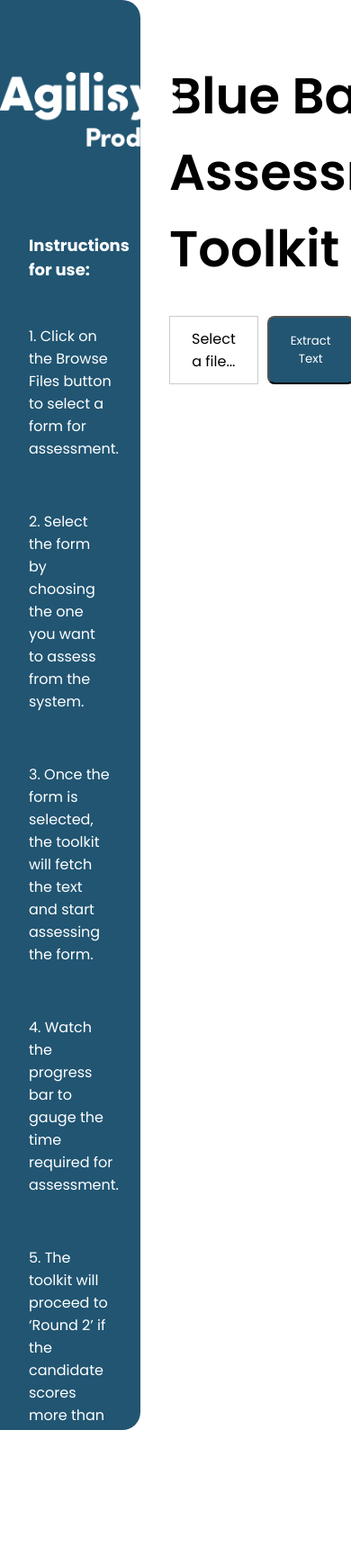
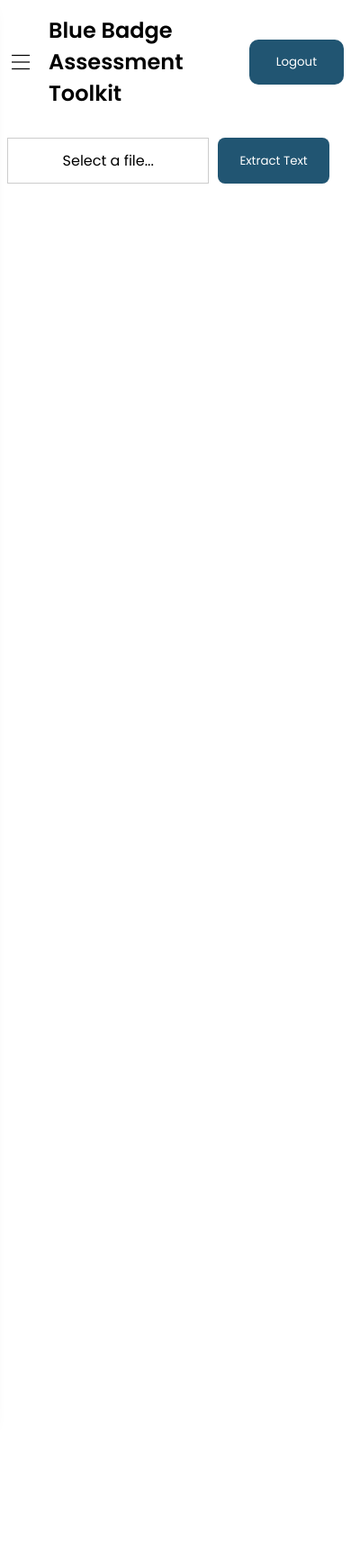
Before and after one commit to Ahsan-Nayaz/blue-badge-flask, a Python web app: template app/templates/main.html in a window 390 px wide. Shown: the top 1739 px of the page at 90% size. After the commit the page ends 204 px from the top, so only its background shows below. Run offline with Jinja, Linux system fonts and the light colour scheme; the template is opened without the code that fills it, so the values that code supplies are empty.

Commit message:
ui responsiveness added

```diff
--- a/app/static/script.js
+++ b/app/static/script.js
@@ -3,12 +3,24 @@ const form = document.getElementById("upload-file-form");
 const scoreBtn = document.getElementById("score-btn");
 const round2Wrapper = document.getElementById("round2-wrapper");
 const round2ScoreBtn = document.getElementById("check-round2-btn");
-const extractedTextContainer = document.querySelector(
-    ".extracted-text-container"
-);
-var fileInput  = document.querySelector( ".input-file" ),
-button     = document.querySelector( ".input-file-trigger" ),
+const extractedTextContainer = document.querySelector(".extracted-text-container");
+const fileInput = document.querySelector(".input-file"),
+  button = document.querySelector(".input-file-trigger"),
   the_return = document.querySelector(".file-return");
+const menuBtn = document.getElementById("menu-btn");
+const sidebar = document.getElementById("sidebar");
+const clonseSidebarBtn = document.getElementById("close-sidebar-btn");
+
+const toggleSidebar = () => {
+  if (sidebar.classList.contains("open")) {
+    sidebar.classList.remove("open");
+  } else {
+    sidebar.classList.add("open");
+  }
+};
+
+menuBtn.addEventListener("click", toggleSidebar);
+clonseSidebarBtn.addEventListener("click", toggleSidebar);
 
 const setLoading = (loadingState) => {
   if (loadingState) {
@@ -17,19 +29,23 @@ const setLoading = (loadingState) => {
     overlay.style.display = "none";
   }
 };
-button.addEventListener( "keydown", function( event ) {
-    if ( event.keyCode == 13 || event.keyCode == 32 ) {
+
+button.addEventListener("keydown", function (event) {
+  if (event.keyCode == 13 || event.keyCode == 32) {
     fileInput.focus();
   }
 });
-button.addEventListener( "click", function( event ) {
+
+button.addEventListener("click", function (event) {
   fileInput.focus();
   return false;
 });
-fileInput.addEventListener( "change", function( event ) {
+
+fileInput.addEventListener("change", function (event) {
   const fileName = this.value.split("\\").pop();
   the_return.innerHTML = fileName;
 });
+
 form.addEventListener("submit", async (event) => {
   event.preventDefault(); // Prevent default form submission
 
@@ -67,24 +83,19 @@ scoreBtn.addEventListener("click", async (event) => {
 
   setLoading(true);
 
-    const round1TableContainer = document.getElementById(
-        "round1-table-container"
-    );
+  const round1TableContainer = document.getElementById("round1-table-container");
   const round1tbody = document.getElementById("round1-tbody");
   const round1Score = document.getElementById("round1-score");
-    const round1ScoreStatus = document.getElementById(
-        "round1-score-status"
-    );
+  const round1ScoreStatus = document.getElementById("round1-score-status");
   const round1FailReason = document.getElementById("round1-fail-reason");
-    const round1FailReasonContent =
-    document.getElementById("round1-reason-content");
+  const round1FailReasonContent = document.getElementById("round1-reason-content");
 
   try {
     const res = await fetch("/analyze-pdf", {
       method: "GET",
     });
     const data = await res.json();
-        console.log(data)
+    console.log(data);
     const parsedData = JSON.parse(data.data);
     let totalScore = data.score;
 
@@ -125,17 +136,12 @@ round2ScoreBtn.addEventListener("click", async (event) => {
 
   setLoading(true);
 
-    const round2TableContainer = document.getElementById(
-        "round2-table-container"
-    );
+  const round2TableContainer = document.getElementById("round2-table-container");
   const round2tbody = document.getElementById("round2-tbody");
   const round2Score = document.getElementById("round2-score");
-    const round2ScoreStatus = document.getElementById(
-        "round2-score-status"
-    );
+  const round2ScoreStatus = document.getElementById("round2-score-status");
   const round2FailReason = document.getElementById("round2-fail-reason");
-    const round2FailReasonContent =
-    document.getElementById("round2-reason-content");
+  const round2FailReasonContent = document.getElementById("round2-reason-content");
 
   try {
     const res = await fetch("/check-round-two", {
@@ -174,7 +180,6 @@ round2ScoreBtn.addEventListener("click", async (event) => {
   } finally {
     setLoading(false);
   }
-
 });
 //function resetZoom() {
 //  alert('You can reset the zoom level to 100% using your browser settings or keyboard shortcuts:\n- Ctrl + 0 (on Windows/Linux)\n- Cmd + 0 (on macOS)');
--- a/app/static/stylesheet.css
+++ b/app/static/stylesheet.css
@@ -1,83 +1,3 @@
-@media (max-width: 1200px) {
-    .main-container {
-        padding: 1rem 0.5rem;
-    }
-
-    .main-container h1 {
-        font-size: 46px;
-    }
-
-    .sidebar {
-        width: 50%;
-    }
-}
-
-
-@media (max-width: 992px) {
-    .main-container h1 {
-        font-size: 36px;
-    }
-
-    .sidebar {
-        width: 60%;
-    }
-}
-@media (min-width: 1536px) and (max-width:1750px) {
-    h1, h2, h3, h4, h5, h6 {
-        transform: scale(0.8);
-        margin-left: 0 !important;
-
-    }
-    .extracted-text-container {
-        flex-direction: column !important;
-        align-items: flex-start !important;
-    }
-    .sidebar {
-        width: 20%;
-        height: 100%;
-        display: flex;
-        position: relative;
-        align-items: flex-start;
-        border-width: 2px;
-        border-radius: 0px;
-        flex-direction: column;
-        justify-content: flex-start;
-        background-color: #215572;
-        border-top-left-radius: 0;
-        border-top-right-radius: 20px;
-        border-bottom-left-radius: 0;
-        border-bottom-right-radius: 20px;
-    }
-    .sidebar img {
-        transform: scale(0.9)
-    }
-    .sidebar p {
-        margin: 0.2rem 0.5rem 0.5rem 0.5rem !important;
-        transform: scale(0.8);
-    }
-    .header-container {
-        align-items: start !important;
-
-    }
-
-}
-@media (max-width: 768px) {
-    .main-container h1 {
-        font-size: 28px;
-    }
-
-    .sidebar {
-        width: 100%;
-    }
-}
-
-@media (max-width: 576px) {
-    .main-container h1 {
-        font-size: 24px;
-    }
-}
-
-
 *,
 *::before,
 *::before {
@@ -125,6 +45,8 @@
 .sidebar {
   width: 40%;
   height: 100%;
+  height: 100vh;
+  overflow: auto;
   display: flex;
   position: relative;
   align-items: flex-start;
@@ -139,7 +61,15 @@
   border-bottom-right-radius: 20px;
 }
 
-.sidebar img {
+.close-icon {
+  display: none;
+  background-color: transparent;
+  border: none;
+  margin: 1rem 1rem 1rem auto;
+  cursor: pointer;
+}
+
+.sidebar .logo {
   width: 200px; /* Adjust width of the logo */
   height: auto; /* Maintain aspect ratio */
   margin: 5rem auto 2rem;
@@ -152,35 +82,47 @@
   margin: 2rem;
   margin-top: 3rem;
   padding-top: 1rem;
-    font-family: 'Poppins', sans-serif;
+  font-family: "Poppins", sans-serif;
 }
 
 .sidebar p {
   padding-bottom: 0.5rem;
   color: white;
   margin: 1rem 2rem 2rem 2rem;
-    font-family: 'Poppins', sans-serif;
+  font-family: "Poppins", sans-serif;
 }
 
 .main-container {
   padding: 2rem 1rem;
   overflow-y: scroll;
   width: 100%;
-    font-family: 'Poppins', sans-serif;
+  font-family: "Poppins", sans-serif;
 }
 
 .header-container {
   width: 100%;
   display: flex;
-    align-items: start;
+  align-items: center;
   justify-content: space-between;
-    font-family: 'Poppins', sans-serif;
+  font-family: "Poppins", sans-serif;
+}
+
+.header-container .title-cont {
+  display: flex;
+  gap: 1rem;
+}
+
+.menu {
+  display: none;
+  background-color: white;
+  border: none;
+  line-height: 0;
+  cursor: pointer;
 }
 
 .main-container h1 {
-    font-size: 56px;
+  font-size: 38px;
   font-weight: 600;
-
 }
 
 .content {
@@ -188,78 +130,80 @@
   width: 100%;
   flex-direction: column;
   align-items: left;
-    font-family: 'Poppins', sans-serif;
+  font-family: "Poppins", sans-serif;
 }
 
 .extracted-text-container {
   padding-top: 2rem;
-    font-family: 'Poppins', sans-serif;
+  font-family: "Poppins", sans-serif;
 }
 
 .extracted-text-container h2 {
   font-size: 18px;
-    font-family: 'Poppins', sans-serif;
+  font-family: "Poppins", sans-serif;
 }
 
 .file-content {
   padding-top: 12px;
-    font-family: 'Poppins', sans-serif;
+  font-family: "Poppins", sans-serif;
 }
 
 .table-container {
   padding-top: 2rem;
-    font-family: 'Poppins', sans-serif;
+  font-family: "Poppins", sans-serif;
 }
-.table-container table, th, td {
+.table-container table,
+th,
+td {
   border: 1px solid black;
   margin: 0.5rem;
   padding: 0.5rem;
 }
 
-
 .table-container h2 {
   font-size: 18px;
   padding-bottom: 1rem;
-    font-family: 'Poppins', sans-serif;
+  font-family: "Poppins", sans-serif;
 }
 
 .score-wrapper {
   padding-top: 2rem;
-    font-family: 'Poppins', sans-serif;
+  font-family: "Poppins", sans-serif;
 }
 
 .round2-wrapper {
   padding-top: 2rem;
-    font-family: 'Poppins', sans-serif;
+  font-family: "Poppins", sans-serif;
 }
 
 .score-status {
   padding-top: 1rem;
-    font-family: 'Poppins', sans-serif;
+  font-family: "Poppins", sans-serif;
 }
 
-.fail-reason{
+.fail-reason {
   padding-top: 1rem;
-    font-family: 'Poppins', sans-serif;
+  font-family: "Poppins", sans-serif;
 }
 
-.fail-reason h2{
+.fail-reason h2 {
   font-size: 18px;
-    font-family: 'Poppins', sans-serif;
+  font-family: "Poppins", sans-serif;
 }
 
-.fail-reason .reason-content{
+.fail-reason .reason-content {
   padding-top: 12px;
-    font-family: 'Poppins', sans-serif;
+  font-family: "Poppins", sans-serif;
 }
 
 .logout-btn {
   padding: 15px 30px; /* Increase padding for larger size */
   border-radius: 10px; /* Adjust border-radius for button shape */
-    margin-top:2rem;
   background-color: #215572; /* Change background color to blue */
   color: white; /* Set text color to white */
-    font-family: 'Poppins', sans-serif;
+  font-family: "Poppins", sans-serif;
+  cursor: pointer;
+  border: none;
 }
 
 .file-upload-form {
@@ -276,9 +220,10 @@
   border-radius: 8px; /* Adjust border-radius for button shape */
   background-color: #215572; /* Change background color to blue */
   color: white; /* Set text color to white */
-    font-family: 'Poppins', sans-serif;
+  font-family: "Poppins", sans-serif;
+  cursor: pointer;
+  border: none;
 }
-
 
 .score-btn {
   padding: 15px 30px; /* Increase padding for larger size */
@@ -286,7 +231,7 @@
   background-color: #215572; /* Change background color to blue */
   color: white; /* Set text color to white */
   margin-top: 2rem;
-    font-family: 'Poppins', sans-serif;
+  font-family: "Poppins", sans-serif;
 }
 
 .check-round2-btn {
@@ -294,7 +239,7 @@
   border-radius: 10px; /* Adjust border-radius for button shape */
   background-color: #215572; /* Change background color to blue */
   color: white; /* Set text color to white */
-    font-family: 'Poppins', sans-serif;
+  font-family: "Poppins", sans-serif;
 }
 
 .upload-file-form button {
@@ -302,7 +247,7 @@
   border-radius: 8px; /* Adjust border-radius for button shape */
   background-color: #215572; /* Change background color to blue */
   color: white; /* Set text color to white */
-    font-family: 'Poppins', sans-serif;
+  font-family: "Poppins", sans-serif;
   width: 40%;
   cursor: pointer;
 }
@@ -314,12 +259,108 @@
   border: 1px solid #ccc;
   cursor: pointer;
   margin-right: 10px;
-    font-family: 'Poppins', sans-serif;
+  font-family: "Poppins", sans-serif;
 }
 
 .input-file {
   position: absolute;
-    top: 0; left: 0;
+  top: 0;
+  left: 0;
   opacity: 0;
   cursor: pointer;
 }
+
+@media (max-width: 1200px) {
+  .main-container {
+    padding: 1rem 0.5rem;
+  }
+
+  .main-container h1 {
+    font-size: 46px;
+  }
+
+  .sidebar {
+    width: 50%;
+  }
+}
+
+@media (min-width: 1536px) and (max-width: 1750px) {
+  h1,
+  h2,
+  h3,
+  h4,
+  h5,
+  h6 {
+    transform: scale(0.8);
+    margin-left: 0 !important;
+  }
+  .extracted-text-container {
+    flex-direction: column !important;
+    align-items: flex-start !important;
+  }
+  .sidebar {
+    width: 20%;
+    height: 100%;
+    display: flex;
+    position: relative;
+    align-items: flex-start;
+    border-width: 2px;
+    border-radius: 0px;
+    flex-direction: column;
+    justify-content: flex-start;
+    background-color: #215572;
+    border-top-left-radius: 0;
+    border-top-right-radius: 20px;
+    border-bottom-left-radius: 0;
+    border-bottom-right-radius: 20px;
+  }
+  .sidebar img {
+    transform: scale(0.9);
+  }
+  .sidebar p {
+    margin: 0.2rem 0.5rem 0.5rem 0.5rem !important;
+    transform: scale(0.8);
+  }
+  .header-container {
+    align-items: start !important;
+  }
+}
+@media (max-width: 992px) {
+  .main-container h1 {
+    font-size: 28px;
+  }
+
+  .sidebar {
+    position: absolute;
+    max-width: 350px;
+    translate: -110% 0;
+    left: 0;
+    top: 0;
+    bottom: 0;
+    transition: translate 0.3s;
+    box-shadow: 0 5px 20px 5px rgba(0, 0, 0, 0.2);
+    height: 100vh;
+  }
+
+  .sidebar.open {
+    translate: 0;
+  }
+
+  .sidebar .logo {
+    margin: 3rem auto 2rem;
+  }
+
+  .menu {
+    display: block;
+  }
+
+  .close-icon {
+    display: block;
+  }
+}
+
+@media (max-width: 576px) {
+  .main-container h1 {
+    font-size: 24px;
+  }
+}
--- a/app/templates/main.html
+++ b/app/templates/main.html
@@ -1,15 +1,20 @@
 <!DOCTYPE html>
 <html lang="en">
   <head>
-    <meta charset="UTF-8">
-    <meta name="viewport" content="width=device-width, initial-scale=1.0, maximum-scale=1.0, user-scalable=no"/>
-    <meta http-equiv="X-UA-Compatible" content="ie=edge">
-    <link rel="preconnect" href="https://fonts.googleapis.com">
-    <link rel="preconnect" href="https://fonts.gstatic.com" crossorigin>
-    <link href="https://fonts.googleapis.com/css2?family=Poppins:ital,wght@0,100;0,200;0,300;0,400;0,500;0,600;0,700;0,800;0,900;1,100;1,200;1,300;1,400;1,500;1,600;1,700;1,800;1,900&display=swap"
-          rel="stylesheet">
-    <link rel="shortcut icon" href="{{ url_for('static', filename='favicon.ico') }}">
-    <link rel="stylesheet" href="{{ url_for('static', filename='stylesheet.css') }}">
+    <meta charset="UTF-8" />
+    <meta
+      name="viewport"
+      content="width=device-width, initial-scale=1.0, maximum-scale=1.0, user-scalable=no"
+    />
+    <meta http-equiv="X-UA-Compatible" content="ie=edge" />
+    <link rel="preconnect" href="https://fonts.googleapis.com" />
+    <link rel="preconnect" href="https://fonts.gstatic.com" crossorigin />
+    <link
+      href="https://fonts.googleapis.com/css2?family=Poppins:ital,wght@0,100;0,200;0,300;0,400;0,500;0,600;0,700;0,800;0,900;1,100;1,200;1,300;1,400;1,500;1,600;1,700;1,800;1,900&display=swap"
+      rel="stylesheet"
+    />
+    <link rel="shortcut icon" href="{{ url_for('static', filename='favicon.ico') }}" />
+    <link rel="stylesheet" href="{{ url_for('static', filename='stylesheet.css') }}" />
     <title>Blue Badge</title>
   </head>
   <body>
@@ -17,35 +22,34 @@
       <div class="overlay" id="overlay" style="display: none">
         <div class="loader"></div>
       </div>
-    <aside class="sidebar">
-        <img src="{{url_for('static', filename='Logo-White.png')}}" align="left"/>
+
+      <aside class="sidebar" id="sidebar">
+        <button id="close-sidebar-btn" class="close-icon">
+          <img src="{{ url_for('static', filename='close.svg') }}" width="30" height="30" />
+        </button>
+
+        <img class="logo" src="{{url_for('static', filename='Logo-White.png')}}" align="left" />
         <h2>Instructions for use:</h2>
+        <p>1. Click on the Browse Files button to select a form for assessment.</p>
+        <p>2. Select the form by choosing the one you want to assess from the system.</p>
         <p>
-            1. Click on the Browse Files button to select a form for assessment.
+          3. Once the form is selected, the toolkit will fetch the text and start assessing the
+          form.
         </p>
-        <p>
-            2. Select the form by choosing the one you want to assess from the
-            system.
-        </p>
-        <p>
-            3. Once the form is selected, the toolkit will fetch the text and
-            start assessing the form.
-        </p>
-        <p>
-            4. Watch the progress bar to gauge the time required for assessment.
-        </p>
-        <p>
-            5. The toolkit will proceed to ‘Round 2’ if the candidate scores more
-            than 40 marks.
-        </p>
-        <p>
-            6. Wait till the assessment is done for ‘Round 2’ and the Final Score
-            is displayed.
-        </p>
+        <p>4. Watch the progress bar to gauge the time required for assessment.</p>
+        <p>5. The toolkit will proceed to ‘Round 2’ if the candidate scores more than 40 marks.</p>
+        <p>6. Wait till the assessment is done for ‘Round 2’ and the Final Score is displayed.</p>
       </aside>
+
       <main class="main-container">
         <div class="header-container">
-            <h1 style="margin-top:2rem">Blue Badge Assessment Toolkit</h1>
+          <div class="title-cont">
+            <button class="menu" id="menu-btn">
+              <img src="{{url_for('static', filename='hamburger.svg')}}" />
+            </button>
+            <h1>Blue Badge Assessment Toolkit</h1>
+          </div>
+
           <form method="post" action="/logout">
             <button id="logout-btn" class="logout-btn">Logout</button>
           </form>
@@ -53,7 +57,7 @@
 
         <div class="content">
           <form class="file-upload-form" id="upload-file-form">
-                <input class="input-file" type="file" name="file" id="file" required/>
+            <input class="input-file" type="file" name="file" id="file" required />
             <label tabindex="0" for="file" class="input-file-trigger">Select a file...</label>
             <button class="upload-file-form" type="submit">Extract Text</button>
           </form>
@@ -64,14 +68,10 @@
           <h2>Extracted Text</h2>
           <div class="file-content" id="file-content"></div>
         </div>
-        <button class="score-btn" id="score-btn" style="display: none">
-            Score the document
-        </button>
-        <div
-                class="table-container"
-                id="round1-table-container"
-                style="display: none"
-        >
+
+        <button class="score-btn" id="score-btn" style="display: none">Score the document</button>
+
+        <div class="table-container" id="round1-table-container" style="display: none">
           <h2>Round 1 Results</h2>
           <table>
             <thead>
@@ -83,20 +83,19 @@
             <tbody id="round1-tbody"></tbody>
           </table>
         </div>
+
         <div class="score-wrapper" id="round1-score"></div>
         <div class="score-status" id="round1-score-status"></div>
         <div class="fail-reason" style="display: none" id="round1-fail-reason">
           <h2>Reasons for Rejection</h2>
           <p class="reason-content" id="round1-reason-content"></p>
         </div>
-        <br>
+
+        <br />
+
         <div class="round2-wrapper" style="display: none" id="round2-wrapper">
           <button id="check-round2-btn" class="check-round2-btn">Check for round 2</button>
-            <div
-                    class="table-container"
-                    id="round2-table-container"
-                    style="display: none"
-            >
+          <div class="table-container" id="round2-table-container" style="display: none">
             <h2>Round 2 Results</h2>
             <table>
               <thead>
```
Also changed, not shown: app/static/close.svg (added), app/static/hamburger.svg (added), 1 other file. Lines whose indentation alone changed are shown as unchanged.
